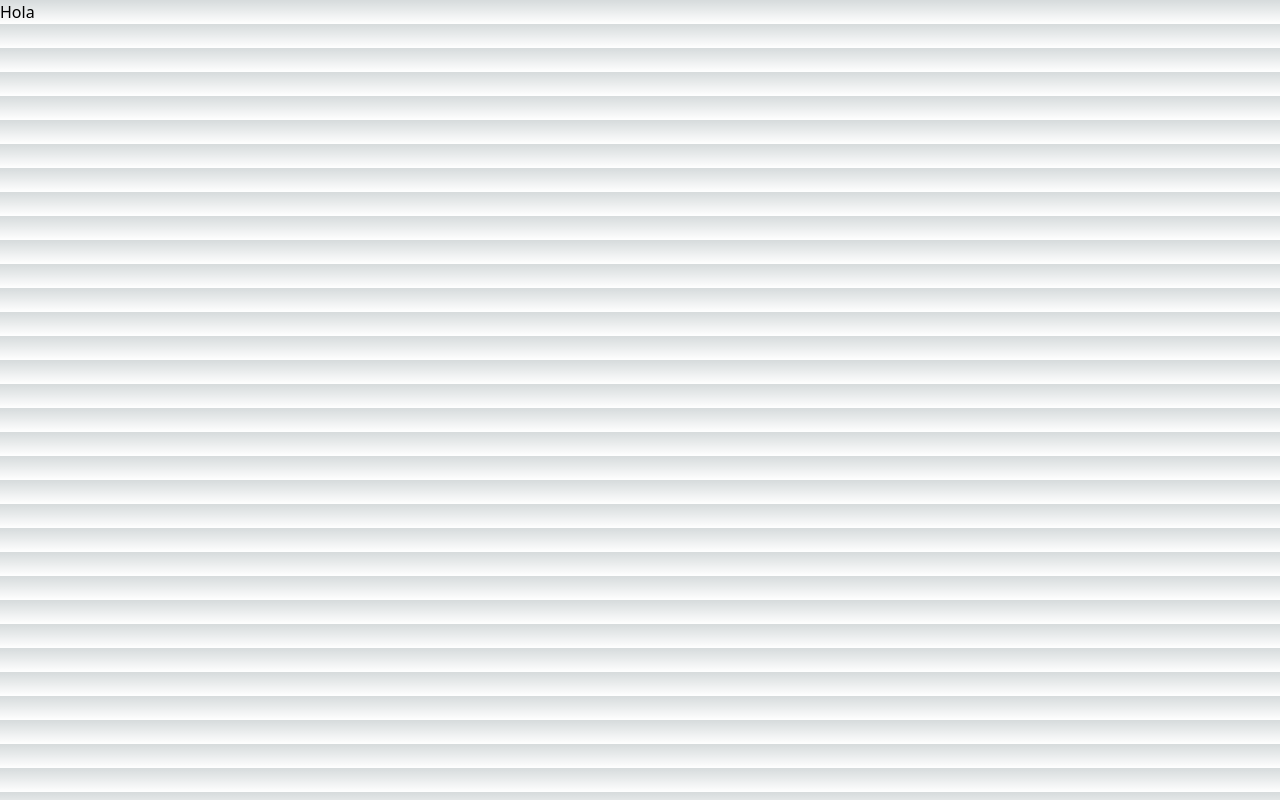
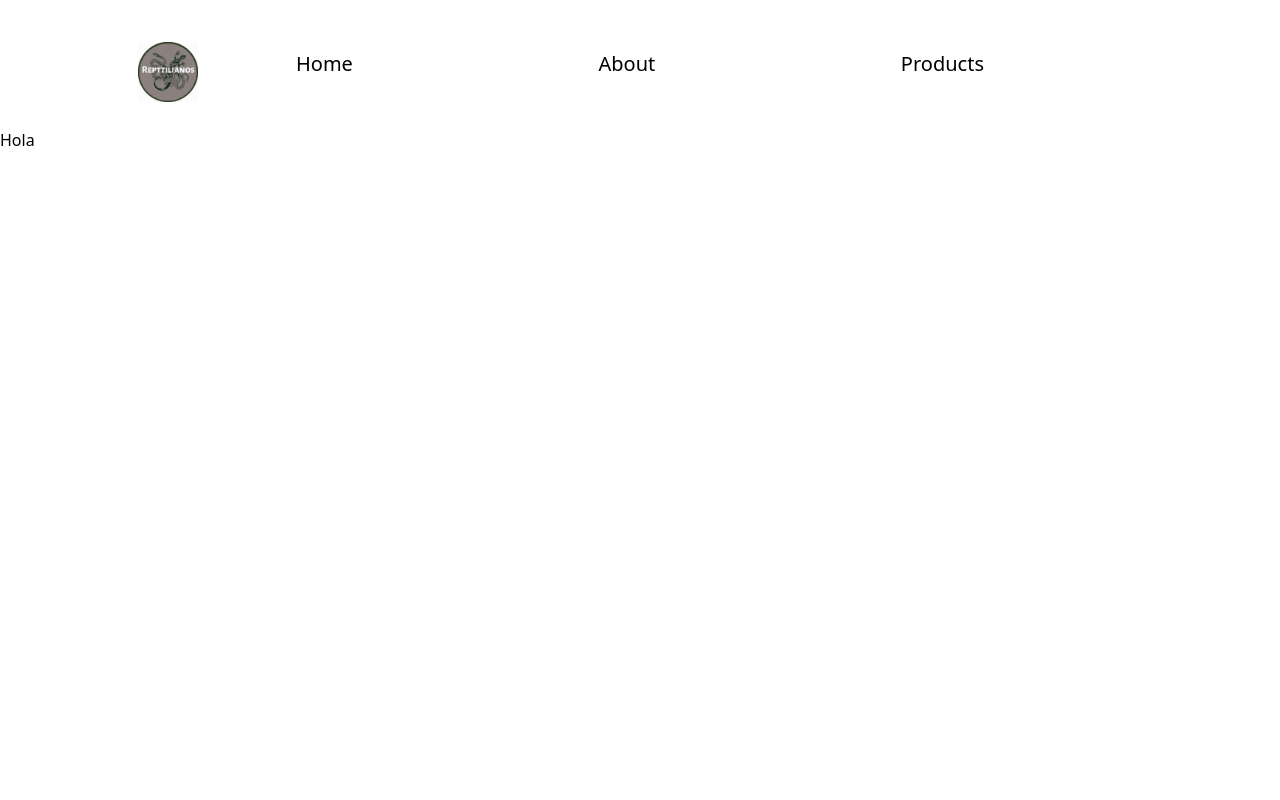
Before and after one commit to davidmb12/reptilianos-web, a Next.js app: page / in a window 1280 px wide. Built offline with nearby package versions, Linux system fonts and the light colour scheme.

Commit message:
[ADD] Navbar

```diff
--- a/app/globals.css
+++ b/app/globals.css
@@ -4,15 +4,13 @@
 
 :root {
   --foreground-rgb: 0, 0, 0;
-  --background-start-rgb: 214, 219, 220;
-  --background-end-rgb: 255, 255, 255;
+
 }
 
 @media (prefers-color-scheme: dark) {
   :root {
     --foreground-rgb: 255, 255, 255;
-    --background-start-rgb: 0, 0, 0;
-    --background-end-rgb: 0, 0, 0;
+
   }
 }
 
--- a/components/Navbar.jsx
+++ b/components/Navbar.jsx
@@ -1,15 +1,28 @@
 import React from 'react'
+import Link from 'next/link';
 
 const Navbar = () => {
   return (
-    <div className='bg-gray-800'>
-      <div className='max-w-7x1 mx-auto px-4 sm:px-6 lg:px-8'>
+    <nav className='m-auto px-[8em] py-[2em]  flex-row'>
+        <div className='w-20 fixed'>
+          <img className='scale-75' src="Logo.jpg" alt="" />
+        </div>
+        <div className='mx-40'>
+          <div className='flex items-center justify-between h-16'>
 
-      </div>
+            <div className='flex-shrink-0'>
+              <a href="/" className='text-black font-medium text-xl hover:bg-lightGreen hover:text-white transition-all delay-200 p-2'> Home</a>
+            </div>
+            <div className='flex-shrink-0'>
+              <a href="/" className='text-black font-medium text-xl hover:bg-lightGreen hover:text-white transition-all delay-200 p-2'> About</a>
+            </div>
+            <div className='flex-shrink-0'>
+              <a href="/" className='text-black font-medium text-xl hover:bg-lightGreen hover:text-white transition-all delay-200 p-2'> Products</a>
+            </div>
+          </div>
+        </div>
 
-
-
-    </div>
+    </nav>
   )
 }
 
--- a/tailwind.config.js
+++ b/tailwind.config.js
@@ -1,4 +1,5 @@
 /** @type {import('tailwindcss').Config} */
+const colors = require('tailwindcss/colors');
 module.exports = {
   content: [
     './pages/**/*.{js,ts,jsx,tsx,mdx}',
@@ -7,11 +8,15 @@ module.exports = {
   ],
   theme: {
     extend: {
+      colors:{
+        lightGreen:'#4caf50'
+      },
       backgroundImage: {
         'gradient-radial': 'radial-gradient(var(--tw-gradient-stops))',
         'gradient-conic':
           'conic-gradient(from 180deg at 50% 50%, var(--tw-gradient-stops))',
       },
+
     },
   },
   plugins: [],
```
Also changed, not shown: public/Logo.jpg (added).
